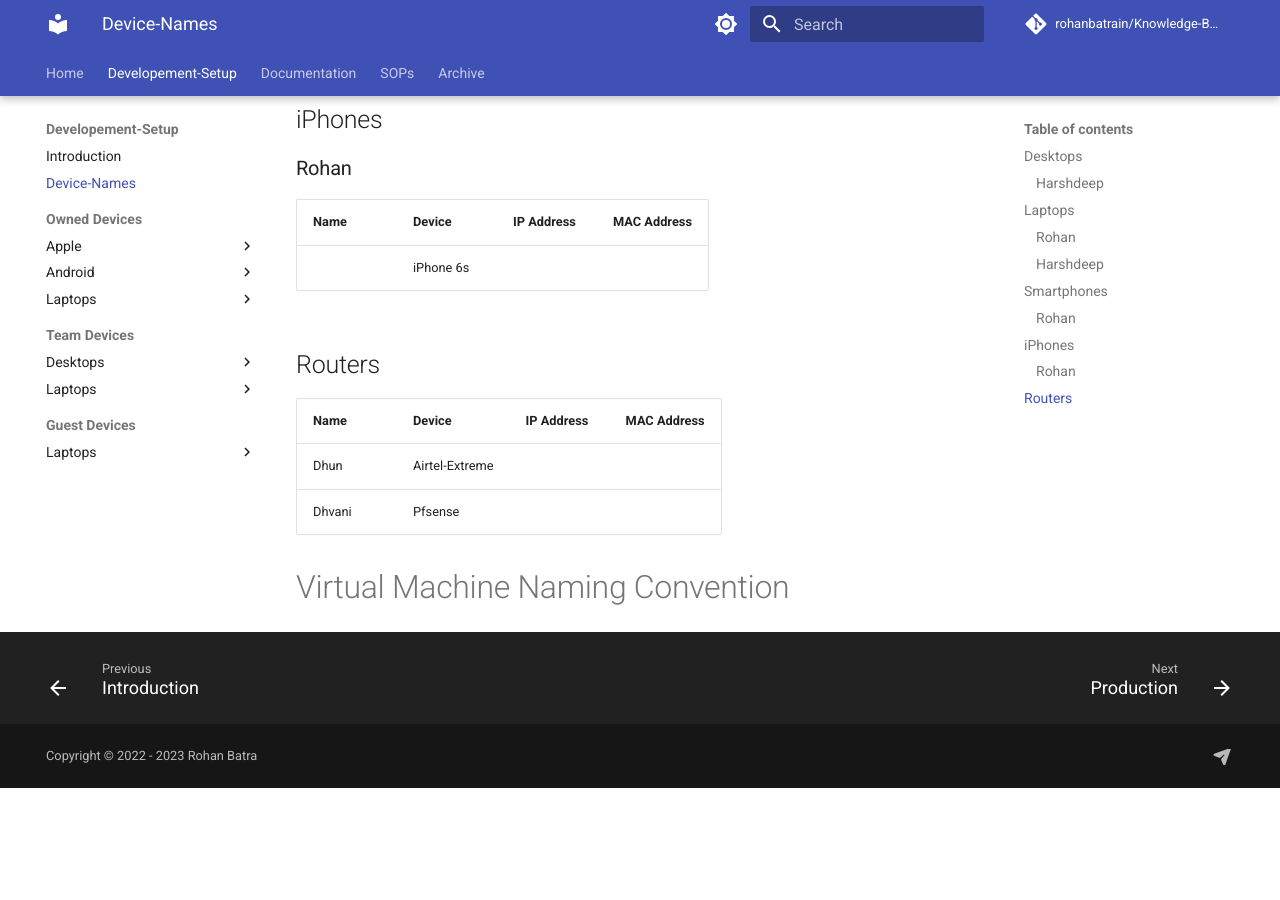
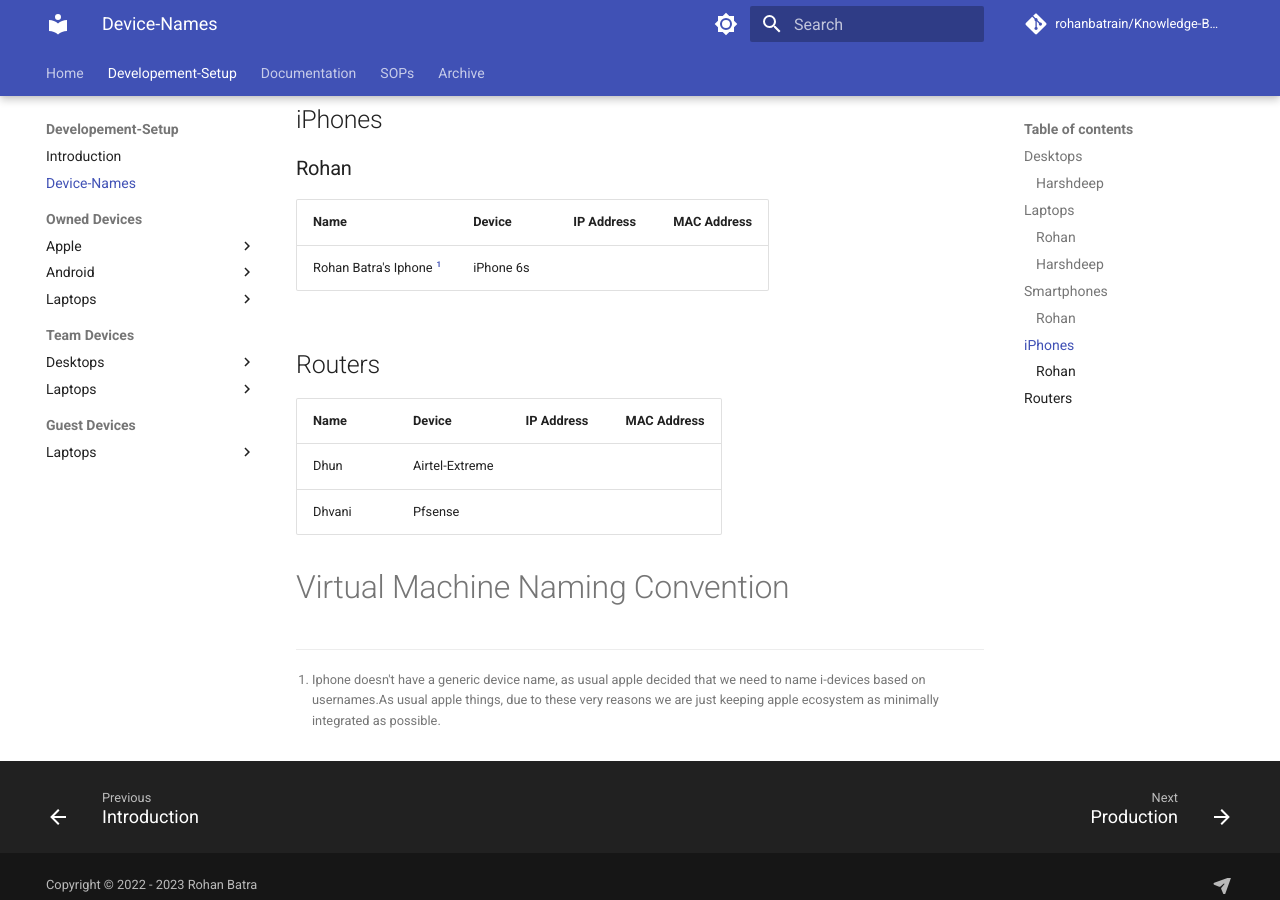
Before and after one commit to rohanbatrain/knowledge-base, an MkDocs documentation site: the page built from docs/Developement-Setup/Naming.md, in a window 1280 px wide and 900 px high, scrolled down 1110 px. Built offline with MkDocs 1.6.1 and Material for MkDocs 9.7.7, drawn with Linux system fonts in a browser that asks for light colours; nearby versions of some CDN libraries; library files that are not in the unit come from our copies; comment, search, counter and statistics services are not loaded; before the commit the page ends 1898 px from its top, so only the background shows below that.

Commit message:
Update Naming.md

```diff
--- a/docs/Developement-Setup/Naming.md
+++ b/docs/Developement-Setup/Naming.md
@@ -38,7 +38,7 @@ This document outlines our device naming scheme, regardless of ownership.
 
 | Name  | Device      | IP Address    | MAC Address       |
 |-------|-------------|---------------|-------------------|
-|       | iPhone 6s   |               |                   |
+|   Rohan Batra's Iphone [^1]    | iPhone 6s   |               |                   |
 
 ## Routers
 
@@ -49,3 +49,6 @@ This document outlines our device naming scheme, regardless of ownership.
 
 
 # Virtual Machine Naming Convention
+
+
+[^1]: Iphone doesn't have a generic device name, as usual apple decided that we need to name i-devices based on usernames.As usual apple things, due to these very reasons we are just keeping apple ecosystem as minimally integrated as possible.
```
